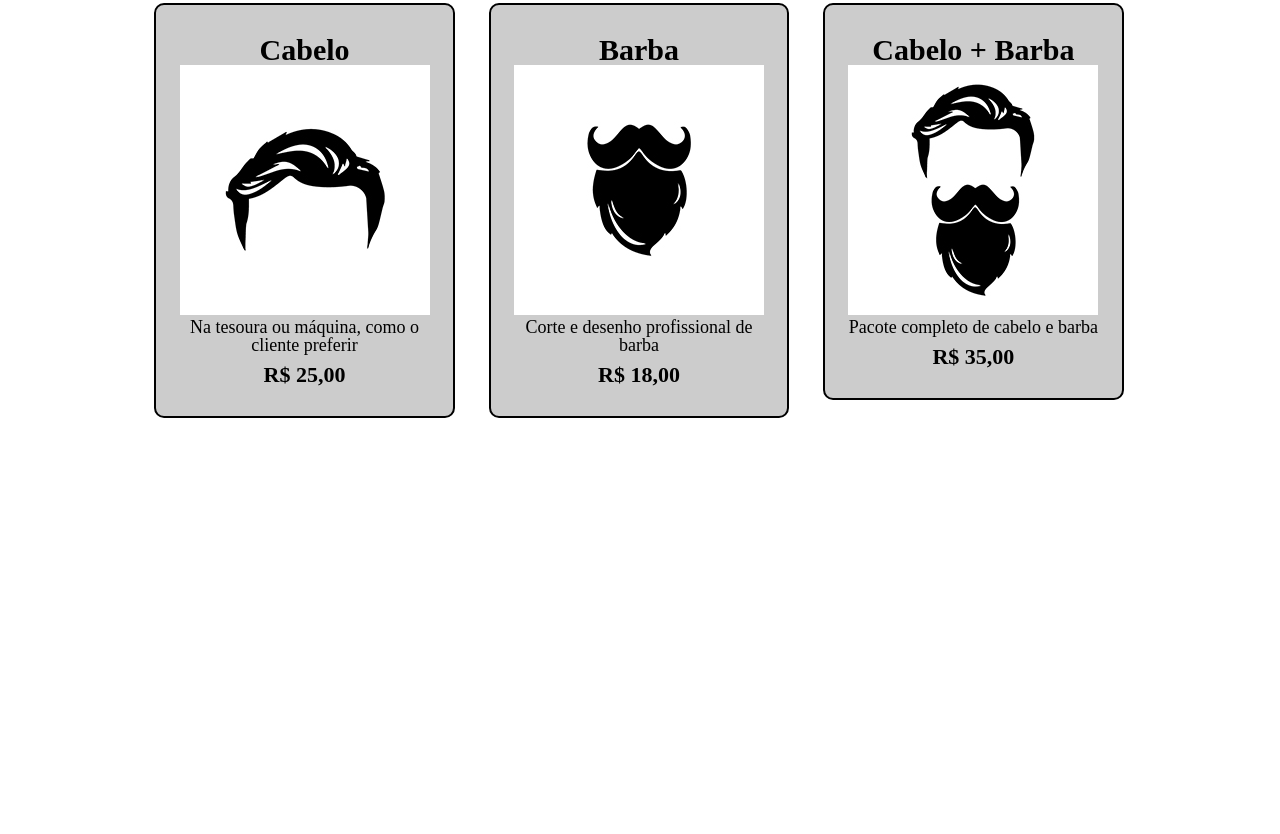
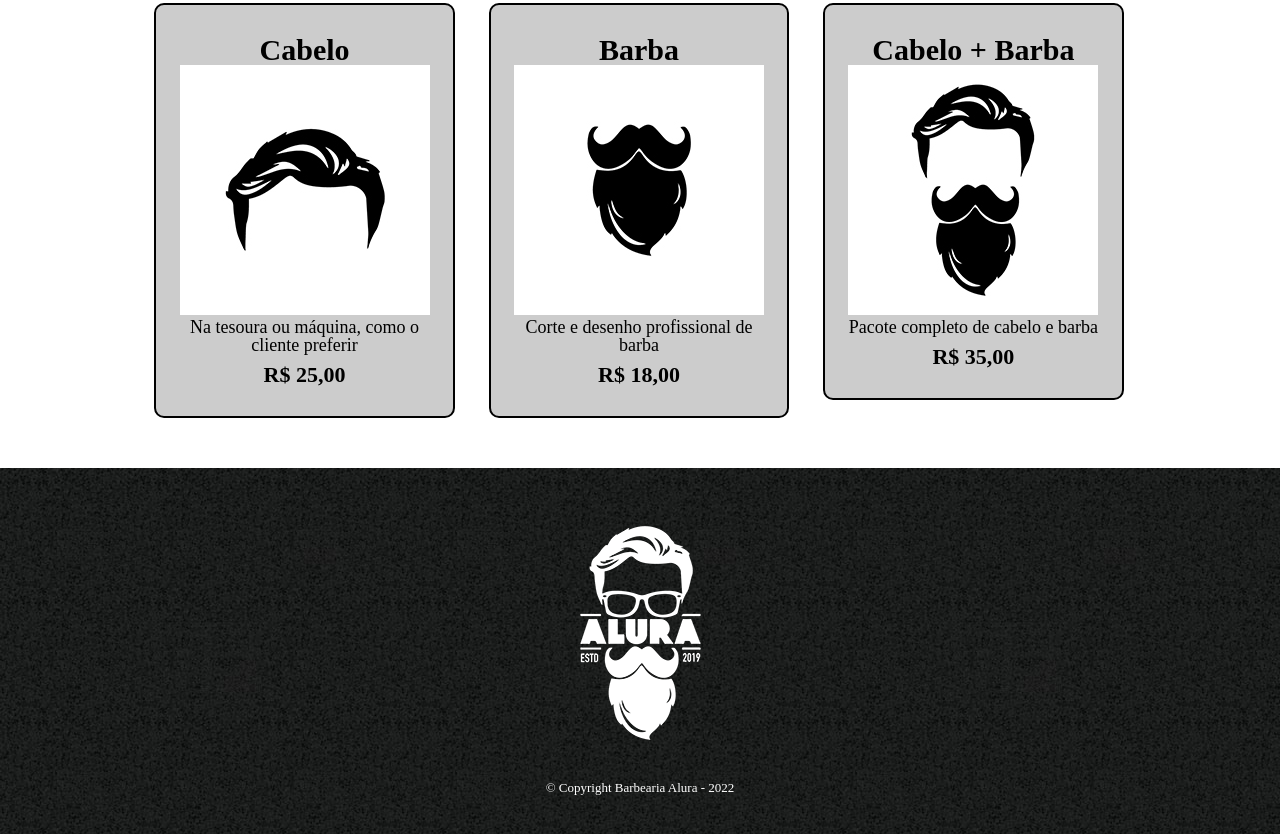
Before and after one commit to FellipeOliveiraBartalini/cursos-alura, a plain HTML site: page HTML5_CSS3_parte-2/produtos.html in a window 1280 px wide. Shown: the part 340-1174 px from the top of the page. Before the commit the page ends 808 px from the top, so only its background shows below. Drawn offline with Linux system fonts and the light colour scheme.

Commit message:
--Aula7-- Add footer

```diff
--- a/HTML5_CSS3_parte-2/produtos.css
+++ b/HTML5_CSS3_parte-2/produtos.css
@@ -85,3 +85,19 @@ nav a:hover {
     font-size: 22px;
     font-weight: bold;
 }
+
+footer {
+    padding: 40px 0;
+
+    text-align: center;
+
+    background-color: #ccc;
+    background-image: url(bg.jpg);
+}
+
+footer .copyright {
+    margin-top: 20px;
+
+    font-size: 13px;
+    color: #fff;
+}
--- a/HTML5_CSS3_parte-2/produtos.html
+++ b/HTML5_CSS3_parte-2/produtos.html
@@ -44,5 +44,10 @@
                 </li>
             </ul>
         </main>
+
+        <footer>
+            <img src="logo-branco.png">
+            <p class="copyright">&copy; Copyright Barbearia Alura - 2022</p>
+        </footer>
     </body>
 </html>
```
